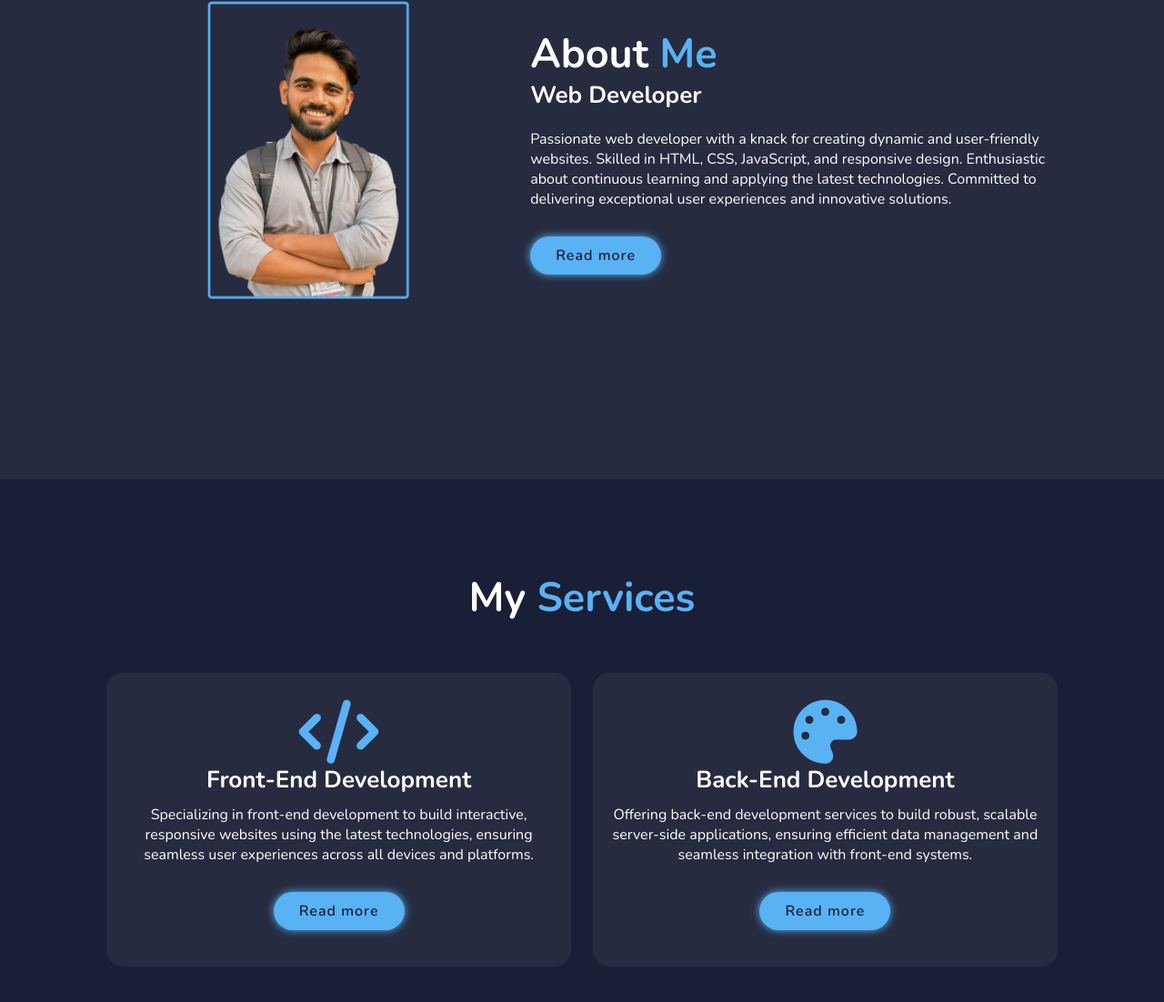
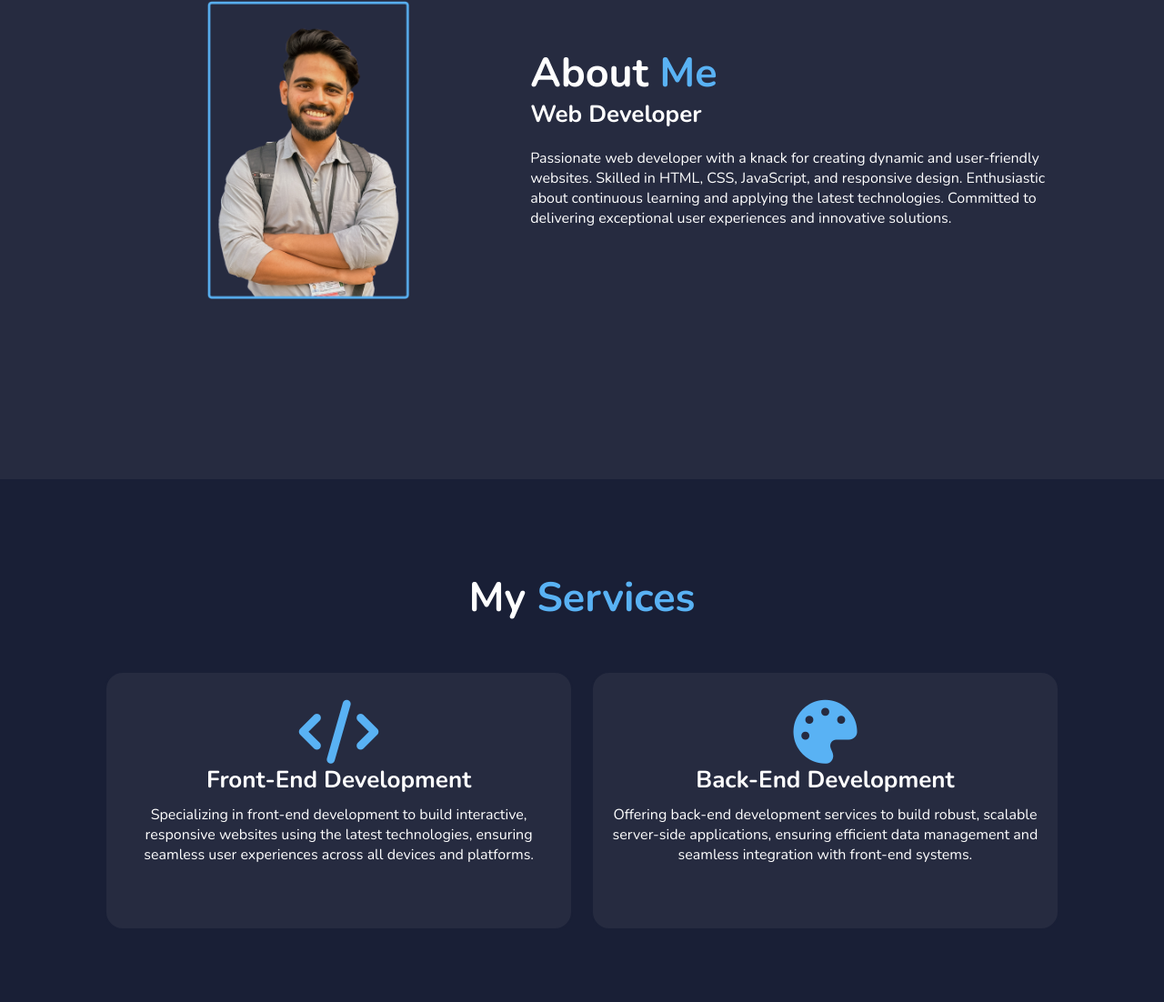
Before and after one commit to rajAditya-singh/My-Portfolio, a plain HTML site: page index.html in a window 1280 px wide. Shown: the part 1073-2175 px from the top of the page at 91% size. Drawn offline with nearby package versions, Linux system fonts and the light colour scheme.

Commit message:
Update index.html

```diff
--- a/index.html
+++ b/index.html
@@ -63,7 +63,7 @@
             <p>Passionate web developer with a knack for creating dynamic and user-friendly websites. Skilled in HTML,
                 CSS, JavaScript, and responsive design. Enthusiastic about continuous learning and applying the latest
                 technologies. Committed to delivering exceptional user experiences and innovative solutions.</p>
-            <a href="#" class="btn">Read more</a>
+            <!-- <a href="#" class="btn">Read more</a> -->
 
         </div>
     </section>
@@ -79,7 +79,7 @@
                 <h3>Front-End Development</h3>
                 <p>Specializing in front-end development to build interactive, responsive websites using the latest
                     technologies, ensuring seamless user experiences across all devices and platforms.</p>
-                <a href="#" class="btn">Read more</a>
+                <!-- <a href="#" class="btn">Read more</a> -->
             </div>
 
             <div class="services-box">
@@ -87,7 +87,7 @@
                 <h3>Back-End Development</h3>
                 <p>Offering back-end development services to build robust, scalable server-side applications, ensuring
                     efficient data management and seamless integration with front-end systems.</p>
-                <a href="#" class="btn">Read more</a>
+                <!-- <a href="#" class="btn">Read more</a> -->
             </div>
 
             <!-- <div class="services-box">
```
